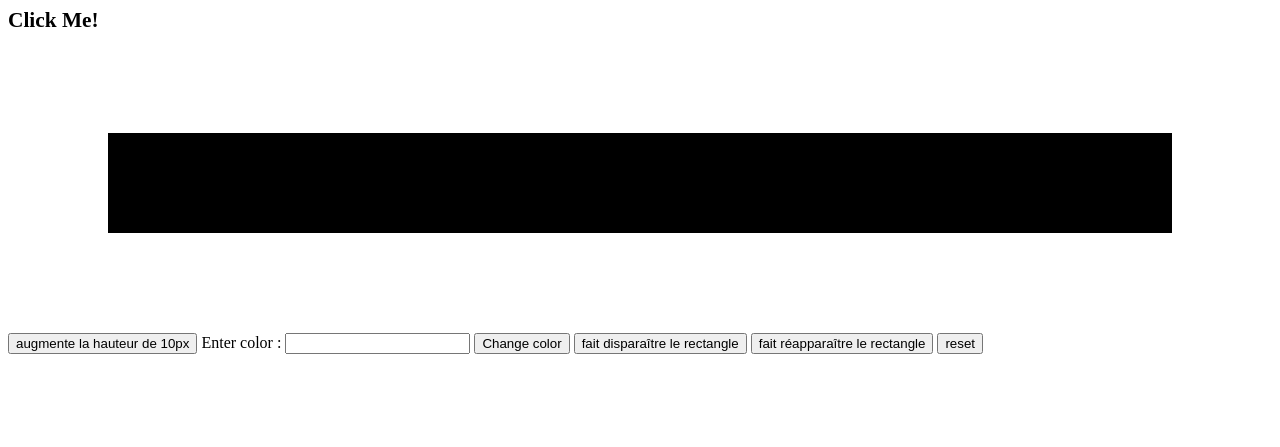
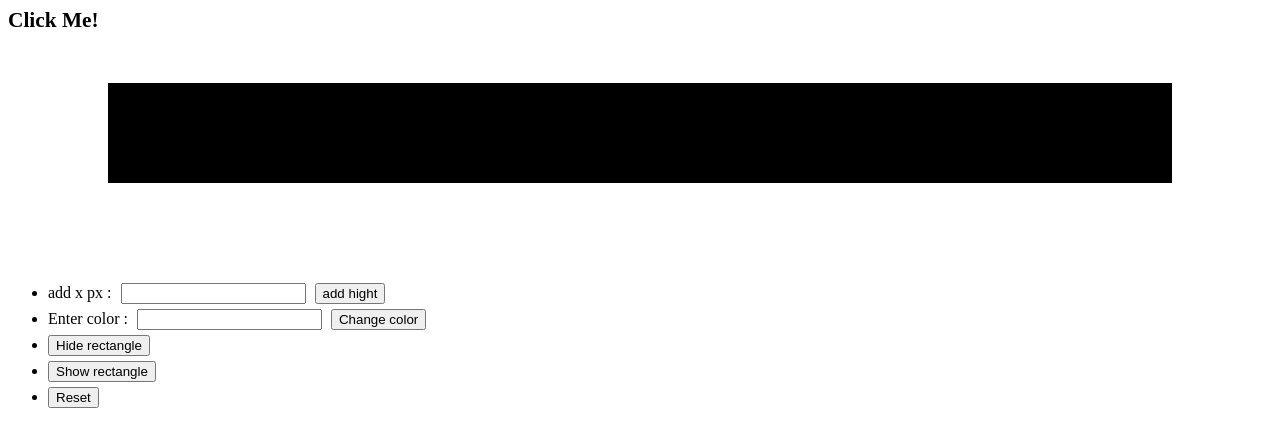
Before and after one commit to victorsmits/Techno_Web, a PHP site: page /texte.html in a window 1280 px wide. Shown: the top 447 px of the page. Run offline with PHP 8.4, Linux system fonts and the light colour scheme.

Commit message:
add input

```diff
--- a/JQuery/JStyle.css
+++ b/JQuery/JStyle.css
@@ -21,4 +21,14 @@ body {
 	padding-left: 50px;
 	padding-top: 50px;
 	margin: 100px;
+	margin-top: 50px;
 }
+
+li {
+	margin-bottom: 5px
+}
+
+input {
+	margin-left: 5px;
+	margin-right: 5px
+}
--- a/JQuery/script.js
+++ b/JQuery/script.js
@@ -24,8 +24,9 @@ $(".test").on({
 });
 $("button#B1").click(function () {
 	var Hight = parseInt($("div.rect").css("padding-top"));
+	var add = parseInt($("input#px").val());
 	$("div.rect").css({
-		"padding-top": Hight += 10
+		"padding-top": Hight += add
 	});
 });
 
--- a/JQuery/texte.html
+++ b/JQuery/texte.html
@@ -11,12 +11,15 @@
 <body>
 	<div class="test">Click Me!</div>
 	<div class="rect"></div>
-	<button id="B1">augmente la hauteur de 10px</button>
-	Enter color : <input type="text" id="color">
-	<button id="B2">Change color</button>
-	<button id="B3">fait disparaître le rectangle</button>
-	<button id="B4">fait réapparaître le rectangle</button>
-	<button id="B5">reset</button>
+	<ul>
+		<li>add x px : <input type="text" id="px">
+			<button id="B1">add hight</button></li>
+		<li>Enter color : <input type="int" id="color">
+			<button id="B2">Change color</button></li>
+		<li><button id="B3">Hide rectangle</button></li>
+		<li><button id="B4">Show rectangle</button></li>
+		<li><button id="B5">Reset</button></li>
+	</ul>
 </body>
 
 </html>
```
